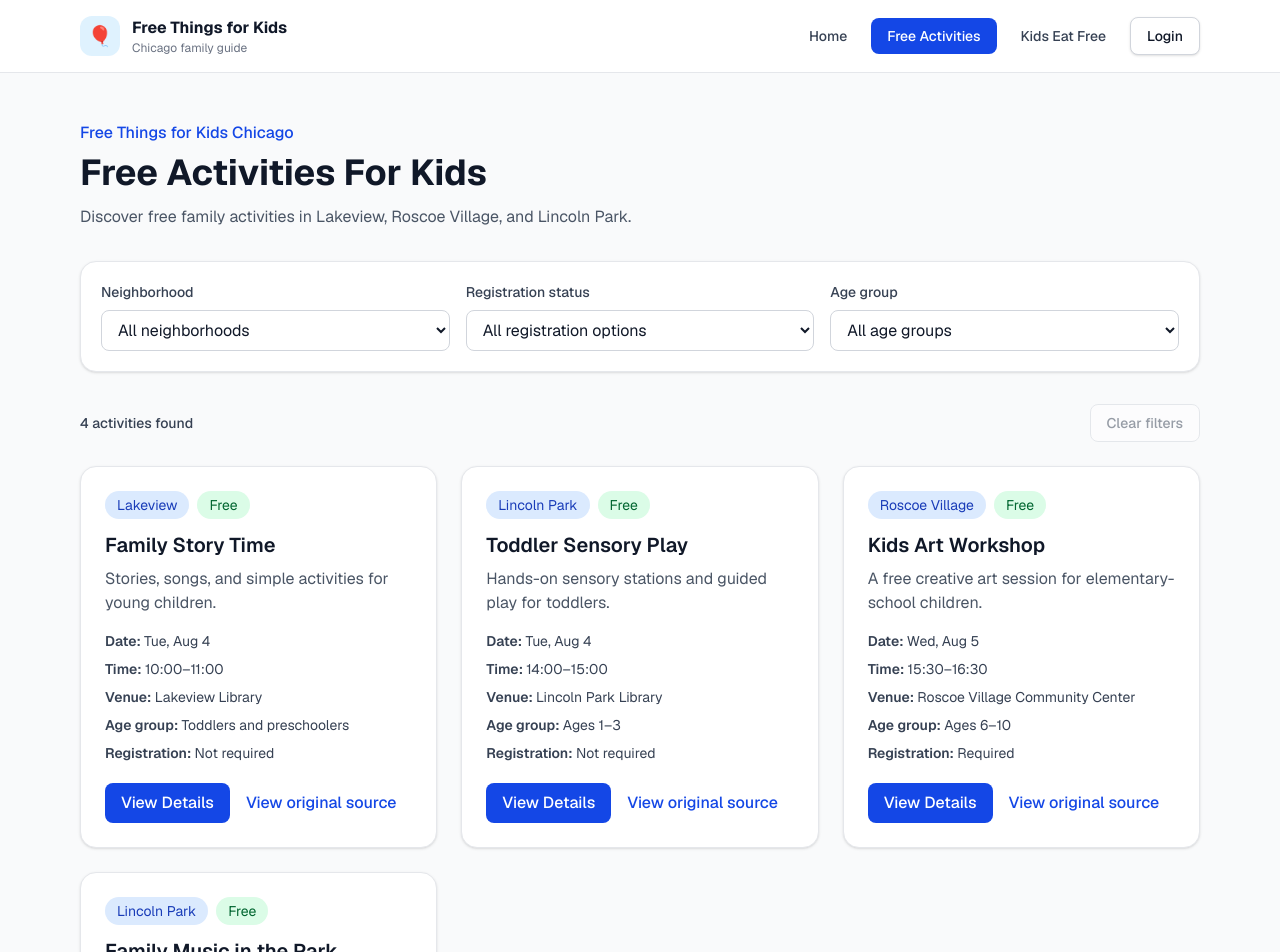
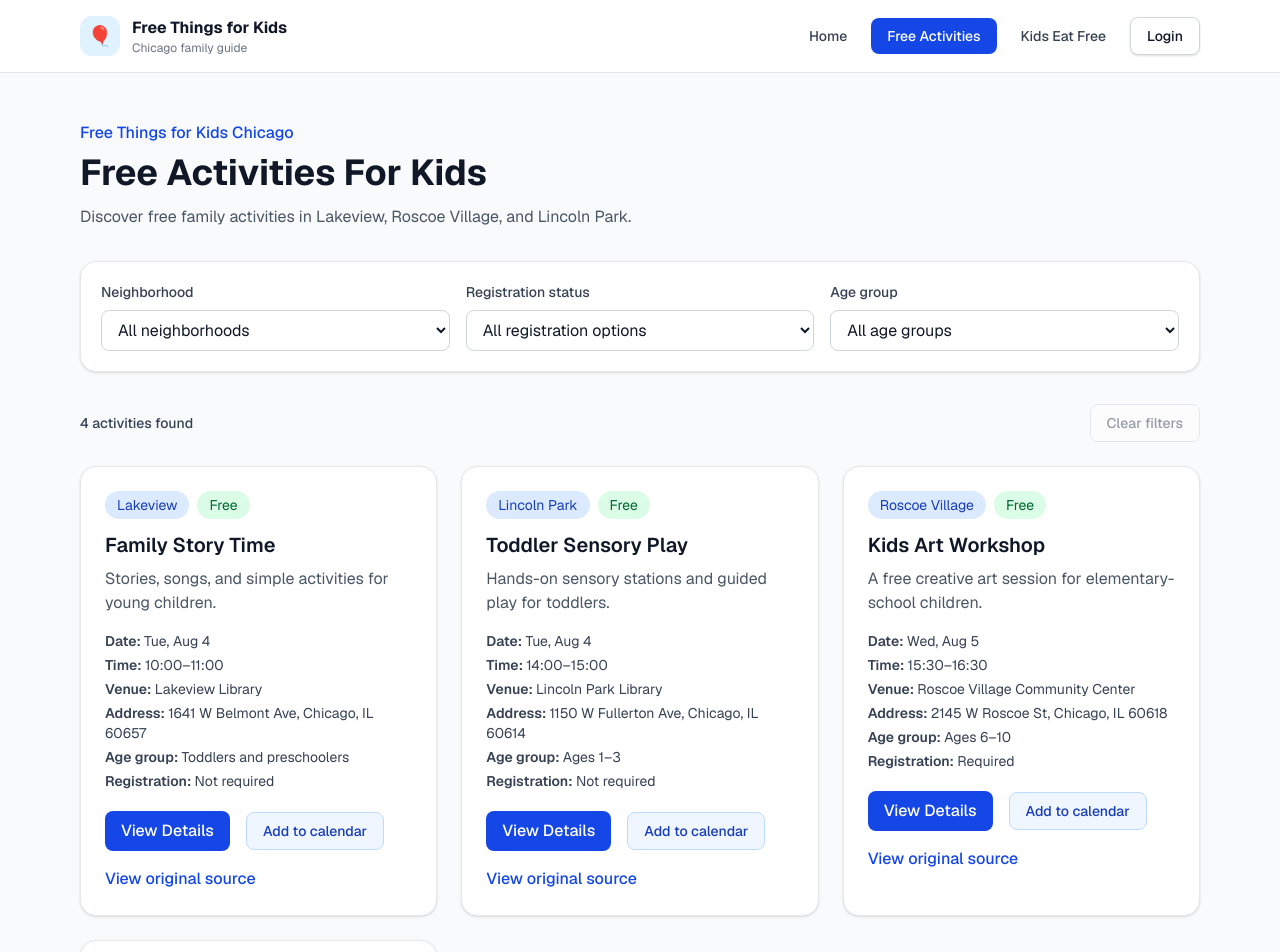
Before and after one commit to kpketanhpatel-harish/free_things_for_kids, a Next.js app: page /activities in a window 1280 px wide. Shown: the top 952 px of the page. Built offline with nearby package versions, Linux system fonts and the light colour scheme.

Commit message:
updated to include address and calendar add links within the cards

```diff
--- a/src/components/ActivityCard.tsx
+++ b/src/components/ActivityCard.tsx
@@ -1,4 +1,5 @@
 import Link from "next/link";
+import AddToCalendarButton from "@/components/AddToCalendarButton";
 import type { Activity } from "@/types";
 import { formatActivityDate } from "@/lib/formatActivityDate";
 
@@ -6,6 +7,55 @@ type ActivityCardProps = {
   activity: Activity;
   variant?: "default" | "upcoming";
 };
+
+function ActivityDetails({
+  activity,
+  showRegistration = false,
+}: {
+  activity: Activity;
+  showRegistration?: boolean;
+}) {
+  return (
+    <dl className="space-y-1 text-sm text-gray-700">
+      <div>
+        <dt className="inline font-semibold">Date: </dt>
+        <dd className="inline">{formatActivityDate(activity.date)}</dd>
+      </div>
+
+      <div>
+        <dt className="inline font-semibold">Time: </dt>
+        <dd className="inline">
+          {activity.startTime}
+          {activity.endTime ? `–${activity.endTime}` : ""}
+        </dd>
+      </div>
+
+      <div>
+        <dt className="inline font-semibold">Venue: </dt>
+        <dd className="inline">{activity.venue}</dd>
+      </div>
+
+      <div>
+        <dt className="inline font-semibold">Address: </dt>
+        <dd className="inline">{activity.address}</dd>
+      </div>
+
+      <div>
+        <dt className="inline font-semibold">Age group: </dt>
+        <dd className="inline">{activity.ageGroup}</dd>
+      </div>
+
+      {showRegistration && (
+        <div>
+          <dt className="inline font-semibold">Registration: </dt>
+          <dd className="inline">
+            {activity.registrationRequired ? "Required" : "Not required"}
+          </dd>
+        </div>
+      )}
+    </dl>
+  );
+}
 
 export default function ActivityCard({
   activity,
@@ -32,30 +82,9 @@ export default function ActivityCard({
           {activity.summary}
         </p>
 
-        <dl className="mt-3 space-y-1 text-sm text-gray-700">
-          <div>
-            <dt className="inline font-semibold">Date: </dt>
-            <dd className="inline">{formatActivityDate(activity.date)}</dd>
-          </div>
-
-          <div>
-            <dt className="inline font-semibold">Time: </dt>
-            <dd className="inline">
-              {activity.startTime}
-              {activity.endTime ? `–${activity.endTime}` : ""}
-            </dd>
-          </div>
-
-          <div>
-            <dt className="inline font-semibold">Venue: </dt>
-            <dd className="inline">{activity.venue}</dd>
-          </div>
-
-          <div>
-            <dt className="inline font-semibold">Age group: </dt>
-            <dd className="inline">{activity.ageGroup}</dd>
-          </div>
-        </dl>
+        <div className="mt-3">
+          <ActivityDetails activity={activity} />
+        </div>
 
         <div className="mt-3 flex flex-wrap gap-2 text-xs">
           <span className="rounded-full bg-blue-100 px-2.5 py-0.5 text-blue-800">
@@ -67,13 +96,15 @@ export default function ActivityCard({
           </span>
         </div>
 
-        <div className="mt-4">
+        <div className="mt-4 flex flex-wrap items-center gap-3">
           <Link
             href={`/activities/${activity.id}`}
             className="inline-flex rounded-lg bg-blue-700 px-4 py-2 text-sm font-medium text-white transition hover:bg-blue-800 focus:outline-none focus:ring-2 focus:ring-blue-500 focus:ring-offset-2"
           >
             View Details
           </Link>
+
+          <AddToCalendarButton activity={activity} size="sm" />
         </div>
       </article>
     );
@@ -97,37 +128,9 @@ export default function ActivityCard({
 
       <p className="mt-2 text-gray-600">{activity.summary}</p>
 
-      <dl className="mt-4 space-y-2 text-sm text-gray-700">
-        <div>
-          <dt className="inline font-semibold">Date: </dt>
-          <dd className="inline">{formatActivityDate(activity.date)}</dd>
-        </div>
-
-        <div>
-          <dt className="inline font-semibold">Time: </dt>
-          <dd className="inline">
-            {activity.startTime}
-            {activity.endTime ? `–${activity.endTime}` : ""}
-          </dd>
-        </div>
-
-        <div>
-          <dt className="inline font-semibold">Venue: </dt>
-          <dd className="inline">{activity.venue}</dd>
-        </div>
-
-        <div>
-          <dt className="inline font-semibold">Age group: </dt>
-          <dd className="inline">{activity.ageGroup}</dd>
-        </div>
-
-        <div>
-          <dt className="inline font-semibold">Registration: </dt>
-          <dd className="inline">
-            {activity.registrationRequired ? "Required" : "Not required"}
-          </dd>
-        </div>
-      </dl>
+      <div className="mt-4 space-y-2">
+        <ActivityDetails activity={activity} showRegistration />
+      </div>
 
       <div className="mt-5 flex flex-wrap items-center gap-4">
         <Link
@@ -136,6 +139,8 @@ export default function ActivityCard({
         >
           View Details
         </Link>
+
+        <AddToCalendarButton activity={activity} />
 
         <a
           href={activity.sourceUrl}
--- /dev/null
+++ b/src/components/AddToCalendarButton.tsx
@@ -0,0 +1,47 @@
+"use client";
+
+import type { Activity } from "@/types";
+import {
+  generateActivityIcs,
+  getActivityIcsFilename,
+} from "@/lib/generateActivityIcs";
+
+type AddToCalendarButtonProps = {
+  activity: Activity;
+  size?: "sm" | "md";
+};
+
+export default function AddToCalendarButton({
+  activity,
+  size = "md",
+}: AddToCalendarButtonProps) {
+  function handleDownload() {
+    const icsContent = generateActivityIcs(activity);
+    const blob = new Blob([icsContent], {
+      type: "text/calendar;charset=utf-8",
+    });
+    const url = URL.createObjectURL(blob);
+    const link = document.createElement("a");
+
+    link.href = url;
+    link.download = getActivityIcsFilename(activity);
+    link.click();
+
+    URL.revokeObjectURL(url);
+  }
+
+  const sizeClasses =
+    size === "sm"
+      ? "px-3 py-1.5 text-xs"
+      : "px-4 py-2 text-sm";
+
+  return (
+    <button
+      type="button"
+      onClick={handleDownload}
+      className={`inline-flex items-center rounded-lg border border-blue-200 bg-blue-50 font-medium text-blue-800 transition hover:bg-blue-100 focus:outline-none focus:ring-2 focus:ring-blue-500 focus:ring-offset-2 ${sizeClasses}`}
+    >
+      Add to calendar
+    </button>
+  );
+}
--- a/src/data/activities.ts
+++ b/src/data/activities.ts
@@ -21,6 +21,7 @@ export const activities: Activity[] = [
     startTime: "10:00",
     endTime: "11:00",
     venue: "Lakeview Library",
+    address: "1641 W Belmont Ave, Chicago, IL 60657",
     neighborhood: "Lakeview",
     ageGroup: "Toddlers and preschoolers",
     registrationRequired: false,
@@ -35,6 +36,7 @@ export const activities: Activity[] = [
     startTime: "14:00",
     endTime: "15:00",
     venue: "Lincoln Park Library",
+    address: "1150 W Fullerton Ave, Chicago, IL 60614",
     neighborhood: "Lincoln Park",
     ageGroup: "Ages 1–3",
     registrationRequired: false,
@@ -49,6 +51,7 @@ export const activities: Activity[] = [
     startTime: "15:30",
     endTime: "16:30",
     venue: "Roscoe Village Community Center",
+    address: "2145 W Roscoe St, Chicago, IL 60618",
     neighborhood: "Roscoe Village",
     ageGroup: "Ages 6–10",
     registrationRequired: true,
@@ -63,6 +66,7 @@ export const activities: Activity[] = [
     startTime: "17:00",
     endTime: "18:30",
     venue: "Lincoln Park",
+    address: "2045 N Lincoln Park West, Chicago, IL 60614",
     neighborhood: "Lincoln Park",
     ageGroup: "All ages",
     registrationRequired: false,
--- /dev/null
+++ b/src/lib/generateActivityIcs.ts
@@ -0,0 +1,65 @@
+import type { Activity } from "@/types";
+
+function escapeIcsText(value: string): string {
+  return value
+    .replace(/\\/g, "\\\\")
+    .replace(/;/g, "\\;")
+    .replace(/,/g, "\\,")
+    .replace(/\n/g, "\\n");
+}
+
+function formatIcsLocalDateTime(date: string, time: string): string {
+  const [year, month, day] = date.split("-");
+  const [hours, minutes] = time.split(":");
+
+  return `${year}${month}${day}T${hours}${minutes}00`;
+}
+
+function addOneHour(time: string): string {
+  const [hours, minutes] = time.split(":").map(Number);
+  const totalMinutes = hours * 60 + minutes + 60;
+  const nextHours = Math.floor(totalMinutes / 60) % 24;
+  const nextMinutes = totalMinutes % 60;
+
+  return `${String(nextHours).padStart(2, "0")}:${String(nextMinutes).padStart(2, "0")}`;
+}
+
+function formatIcsUtcStamp(date: Date): string {
+  return date.toISOString().replace(/[-:]/g, "").replace(/\.\d{3}/, "");
+}
+
+export function generateActivityIcs(activity: Activity): string {
+  const endTime = activity.endTime ?? addOneHour(activity.startTime);
+  const location = `${activity.venue}, ${activity.address}`;
+  const description = [
+    activity.summary,
+    `Age group: ${activity.ageGroup}`,
+    `Registration: ${activity.registrationRequired ? "Required" : "Not required"}`,
+    `More info: ${activity.sourceUrl}`,
+  ].join("\\n");
+
+  const lines = [
+    "BEGIN:VCALENDAR",
+    "VERSION:2.0",
+    "PRODID:-//Free Things for Kids Chicago//EN",
+    "CALSCALE:GREGORIAN",
+    "METHOD:PUBLISH",
+    "BEGIN:VEVENT",
+    `UID:${activity.id}@free-things-for-kids-chicago`,
+    `DTSTAMP:${formatIcsUtcStamp(new Date())}`,
+    `DTSTART:${formatIcsLocalDateTime(activity.date, activity.startTime)}`,
+    `DTEND:${formatIcsLocalDateTime(activity.date, endTime)}`,
+    `SUMMARY:${escapeIcsText(activity.title)}`,
+    `DESCRIPTION:${escapeIcsText(description)}`,
+    `LOCATION:${escapeIcsText(location)}`,
+    `URL:${activity.sourceUrl}`,
+    "END:VEVENT",
+    "END:VCALENDAR",
+  ];
+
+  return `${lines.join("\r\n")}\r\n`;
+}
+
+export function getActivityIcsFilename(activity: Activity): string {
+  return `${activity.id}.ics`;
+}
--- a/src/types/index.ts
+++ b/src/types/index.ts
@@ -16,6 +16,7 @@ export type Activity = {
   startTime: string;
   endTime?: string;
   venue: string;
+  address: string;
   neighborhood: string;
   ageGroup: string;
   registrationRequired: boolean;
```
